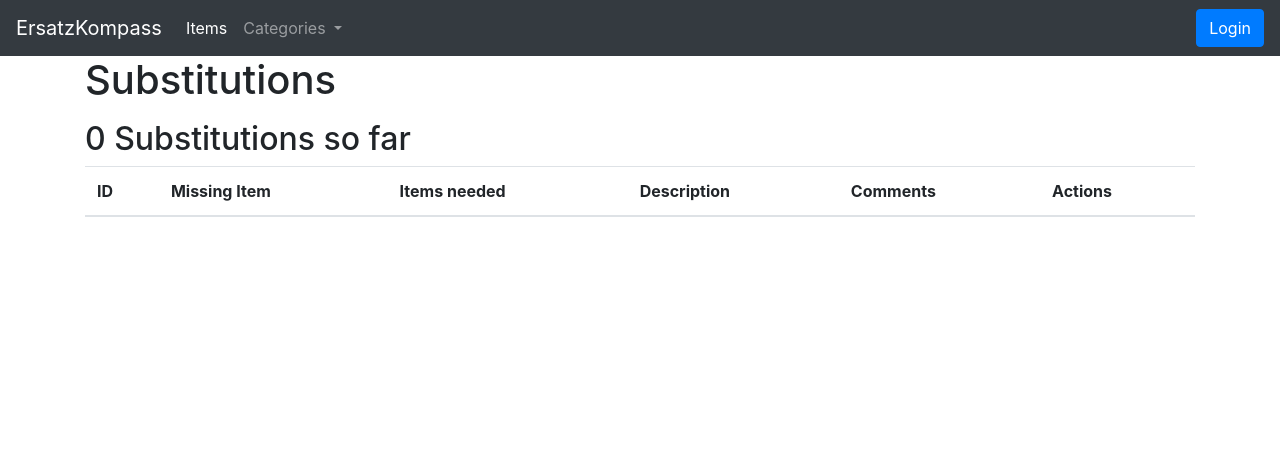
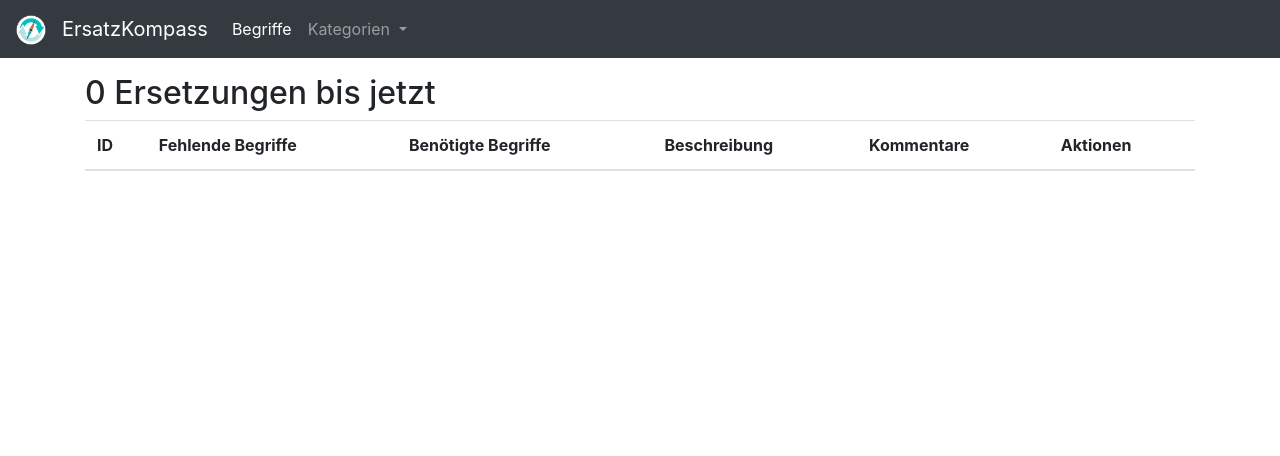
Before and after one commit to ahoelzemann/ersatzkompass, a Django app: page /substitutions/ in a window 1280 px wide. Shown: the top 456 px of the page. Run offline with Django 3.2, Linux system fonts and the light colour scheme; data that the repository does not hold is empty; some libraries are stand-ins or nearby versions.

Commit message:
update navigation

```diff
--- a/corona_survival/corona_survival/survival/templates/survival/base.html
+++ b/corona_survival/corona_survival/survival/templates/survival/base.html
@@ -13,6 +13,9 @@
   </head>
 <body>
   <nav class="navbar navbar-expand-lg navbar-dark bg-dark">
+    <a class="navbar-brand" href="#">
+      <img src="/media/Logo_ErsatzKompass_square.png" width="30" height="30" alt="">
+    </a>
     <a class="navbar-brand" href="{% url 'cs-home' %}">ErsatzKompass</a>
     <button class="navbar-toggler" type="button" data-toggle="collapse" data-target="#navbarSupportedContent" aria-controls="navbarSupportedContent" aria-expanded="false" aria-label="Toggle navigation">
       <span class="navbar-toggler-icon"></span>
@@ -20,15 +23,15 @@
     <div class="collapse navbar-collapse" id="navbarSupportedContent">
     <ul class="navbar-nav mr-auto">
     <li class="nav-item active">
-    <a class="nav-link" href="{% url 'cs-items' %}">Items<span class="sr-only">(current)</span></a>
+    <a class="nav-link" href="{% url 'cs-items' %}">Begriffe<span class="sr-only">(current)</span></a>
     </li>
     <li class="nav-item dropdown">
       <a class="nav-link dropdown-toggle" href="#" id="navbarDropdown" role="button" data-toggle="dropdown"
          aria-haspopup="true" aria-expanded="false">
-          Categories
+          Kategorien
       </a>
       <div class="dropdown-menu" aria-labelledby="navbarDropdown">
-          <a class="dropdown-item" href="{% url 'cs-categories' %}">All Categories</a>
+          <a class="dropdown-item" href="{% url 'cs-categories' %}">Alle Kategorien</a>
           <div class="dropdown-divider"></div>
           {% for category in categories %}
             <a class="dropdown-item" href="{% url 'category-detail' category.id %}">{{category}}</a>
@@ -39,7 +42,6 @@
     <form class="form-inline">
     {% if user.is_authenticated %}
     <a class="btn btn-danger" href="{% url 'logout' %}" role="button">Logout</a>
-    {% else %}
     <a class="btn btn-primary" href="{% url 'login' %}" role="button">Login</a>
     {% endif %}
     </form>
@@ -55,7 +57,6 @@
               <div class="alert alert-{{ message.tags }}">{{ message }}</div>
             {% endfor %}
           {% endif %}
-          <h1>{{ title }}</h1>
           <p>
             {% block content %}
             {% endblock %}
@@ -67,11 +68,9 @@
       <script src="https://cdn.jsdelivr.net/npm/popper.js@1.16.0/dist/umd/popper.min.js" integrity="sha384-Q6E9RHvbIyZFJoft+2mJbHaEWldlvI9IOYy5n3zV9zzTtmI3UksdQRVvoxMfooAo" crossorigin="anonymous"></script>
       <script src="https://stackpath.bootstrapcdn.com/bootstrap/4.4.1/js/bootstrap.min.js" integrity="sha384-wfSDF2E50Y2D1uUdj0O3uMBJnjuUD4Ih7YwaYd1iqfktj0Uod8GCExl3Og8ifwB6" crossorigin="anonymous"></script>
   </body>
-  <!--<footer>
     <nav class="navbar fixed-bottom navbar-light bg-light">
       <div class="mx-auto" style="width: 200px;">
         <img src="/media/logo_project.png" class="img-thumbnail">
       </div>
     </nav>
-  </footer>-->
 </html>
--- a/corona_survival/corona_survival/survival/templates/survival/substitutions.html
+++ b/corona_survival/corona_survival/survival/templates/survival/substitutions.html
@@ -1,18 +1,15 @@
 {% extends "survival/base.html" %}
 {% block content %}
-<h2> {{ substitutions.count }} Substitutions so far</h2>
-{% if user.is_authenticated %}
-    <p><button type="button" class="btn btn-success">Add Item</button></p>
-{% endif %}
+<h2> {{ substitutions.count }} Ersetzungen bis jetzt</h2>
 <table class="table">
     <thead>
       <tr>
         <th scope="col">ID</th>
-        <th scope="col">Missing Item</th>
-        <th scope="col">Items needed</th>
-        <th scope="col">Description</th>
-        <th scope="col">Comments</th>
-        <th scope="col">Actions</th>
+        <th scope="col">Fehlende Begriffe</th>
+        <th scope="col">Benötigte Begriffe</th>
+        <th scope="col">Beschreibung</th>
+        <th scope="col">Kommentare</th>
+        <th scope="col">Aktionen</th>
       </tr>
     </thead>
     <tbody>
@@ -23,11 +20,7 @@
                 <td>{{ substitution.items_needed.count }}</td>
                 <td>{{ substitution.description_of_creation }}</td>
                 <td>{{ substitution.comment_set.count }}</td>
-                {% if user.is_authenticated %}
-                    <td><button type="button" class="btn btn-link">Edit</button></td>
-                {% else %}
-                    <td><button type="button" class="btn btn-link">Show</button></td>
-                {% endif %}
+                <td><button type="button" class="btn btn-link">Anzeigen</button></td>
             </tr>
         {% endfor %}
     </tbody>
--- a/corona_survival/corona_survival/survival/urls.py
+++ b/corona_survival/corona_survival/survival/urls.py
@@ -6,11 +6,12 @@ from django.conf import settings
 
 urlpatterns = [
     path('', views.home, name='cs-home'),
-    path('items/', views.item, name='cs-items'),
+    path('items/', views.items, name='cs-items'),
+    path('items/sorted/<int:subcategory_id>', views.items_sorted, name='cs-items-sorted'),
     path('item/<int:pk>/', views.ItemDetailView.as_view(), name='item-detail'),
-    path('categories/', views.category, name='cs-categories'),
+    path('categories/', views.categories, name='cs-categories'),
     path('category/<int:pk>/', views.CategoryDetailView.as_view(), name='category-detail'),
-    path('substitutions/', views.substitution, name='cs-substitutions'),
+    path('substitutions/', views.substitutions, name='cs-substitutions'),
     path('login/', auth_views.LoginView.as_view(template_name='survival/login.html'), name='login'),
     path('admin2/', views.admin, name='cs-admin'),
     path('logout/', auth_views.LogoutView.as_view(template_name='survival/logout.html'), name='logout'),
--- a/corona_survival/corona_survival/survival/views.py
+++ b/corona_survival/corona_survival/survival/views.py
@@ -2,7 +2,7 @@ from django.shortcuts import render
 from django.contrib.auth.mixins import LoginRequiredMixin, UserPassesTestMixin
 from django.contrib.auth.decorators import login_required
 from django.views.generic import ListView, DetailView, CreateView, UpdateView, DeleteView
-from .models import Item, Category, Substitution
+from .models import Item, Category, Substitution, Comment, Subcategory
 from random import *
 
 # Create your views here.
@@ -11,36 +11,59 @@ def home(request):
     context = {
         'categories': Category.objects.all(),
         'items': items,
-        'title': 'ErsatzKompass'
     }
     return render(request, 'survival/home.html', context)
 
-def category(request):
+def categories(request):
     context = {
         'categories': Category.objects.all(),
-        'title':'Corona Survival - Categories'
     }
     return render(request, 'survival/categories.html', context)
+
+#class CommentCreateView(CreateView):
+#    model = Comment
+#    fields = ['name', 'text']
+#
+#    def get_context_data(self, **kwargs):
+#        context = super().get_context_data(**kwargs)
+#        context['categories'] = Substitution.objects.all()
+#        return context
 
 class ItemDetailView(DetailView):
     model = Item
 
+    def get_context_data(self, **kwargs):
+        context = super().get_context_data(**kwargs)
+        context['categories'] = Category.objects.all()
+        return context
+
 class CategoryDetailView(DetailView):
     model = Category
 
-def item(request):
+    def get_context_data(self, **kwargs):
+        context = super().get_context_data(**kwargs)
+        context['categories'] = Category.objects.all()
+        return context
+
+def items(request):
     context = {
         'items': Item.objects.all(),
         'categories': Category.objects.all(),
-        'title':'Items'
     }
     return render(request, 'survival/items.html', context)
 
-def substitution(request):
+def items_sorted(request, subcategory_id):
+    items = Item.objects.filter(subcategory_id=subcategory_id)
+    context = {
+        'items': items,
+        'categories': Category.objects.all(),
+    }
+    return render(request, 'survival/items.html', context)
+
+def substitutions(request):
     context = {
         'categories': Category.objects.all(),
         'substitutions': Substitution.objects.all(),
-        'title':'Substitutions'
     }
     return render(request, 'survival/substitutions.html', context)
 
@@ -51,6 +74,5 @@ def admin(request):
         'categories': Category.objects.all(),
         'subcategories': Item.objects.all(),
         'substitutions': Substitution.objects.all(),
-        'title':'Admin page'
     }
     return render(request, 'survival/admin.html', context)
```
Also changed, not shown: corona_survival/corona_survival/survival/templates/survival/categories.html (+5 -16 lines), corona_survival/corona_survival/survival/templates/survival/category_detail.html (+19 -1 lines), corona_survival/corona_survival/survival/templates/survival/home.html (+7 -7 lines), corona_survival/corona_survival/survival/templates/survival/item_detail.html (+7 -4 lines), corona_survival/corona_survival/survival/templates/survival/items.html (+7 -13 lines), corona_survival/corona_survival/media/Logo_ErsatzKompass_square.png (added).
